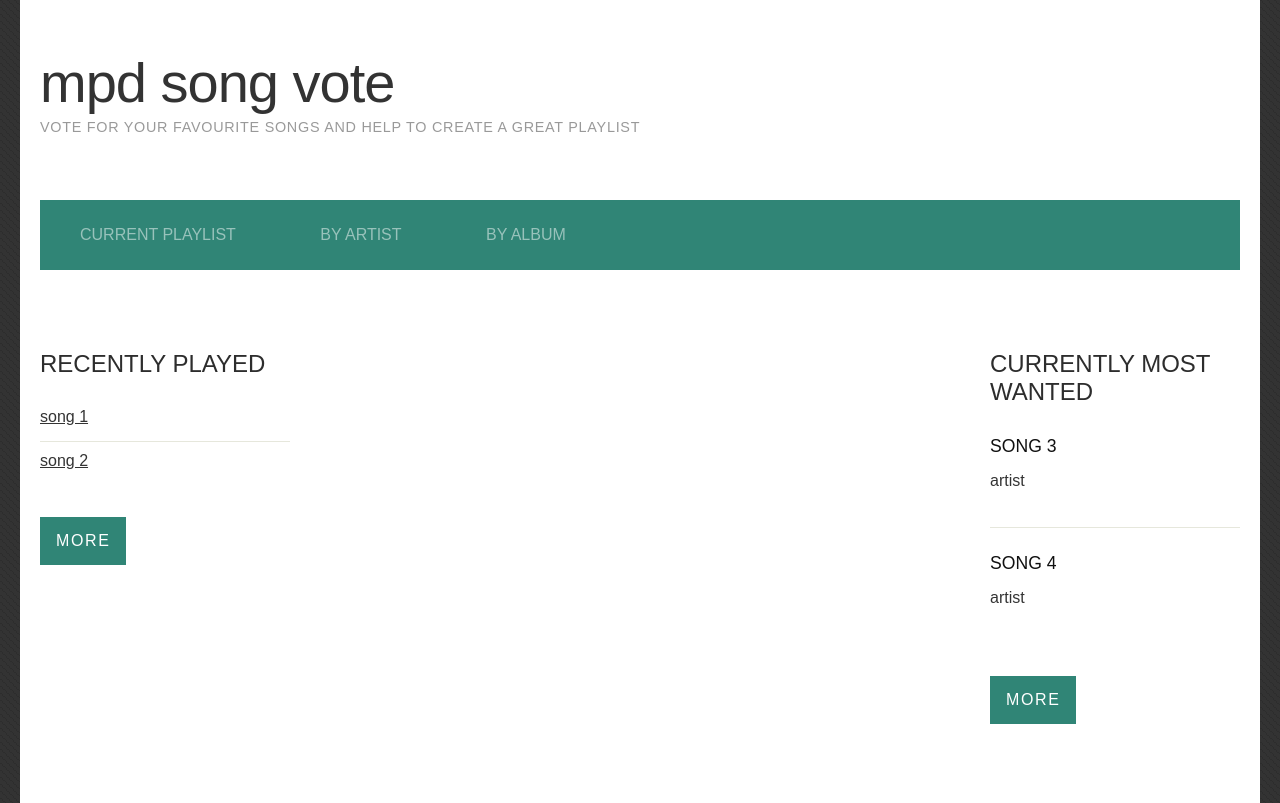
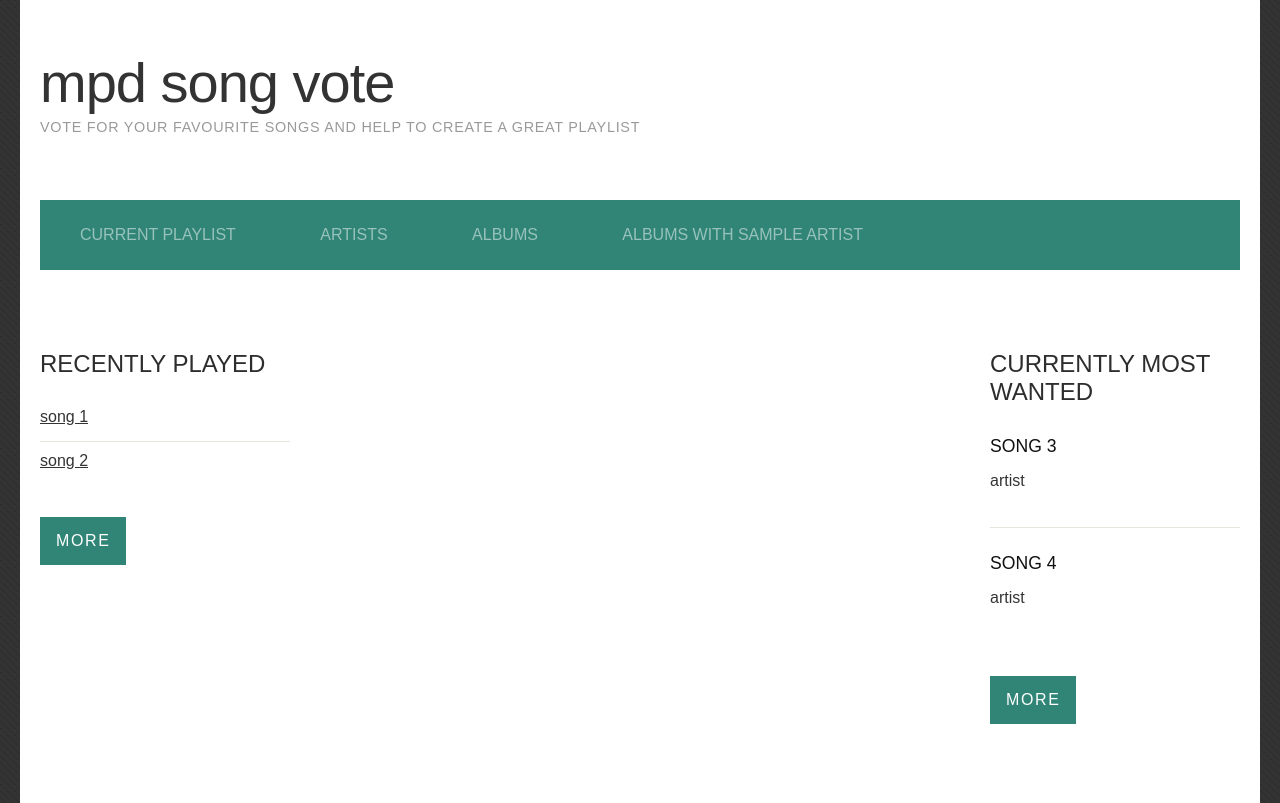
Before and after one commit to allo-/mpdsongvote, a Django app: template templates/base.html in a window 1280 px wide. Shown: the top 803 px of the page. Run offline with Django 3.2, Linux system fonts and the light colour scheme; the template is opened without the code that fills it: most values are stand-ins (such as "Sample title", 1, 10 or a date in 2020).

Commit message:
links in topbar

```diff
--- a/templates/base.html
+++ b/templates/base.html
@@ -38,18 +38,14 @@ Released   : 20131014
                     <a href="{% url 'playlist' %}" accesskey="1" title="">Current Playlist</a>
                     </li>
                 <li class="{% if page == "artists" %}current_page_item{% endif %}">
-                <a href="{% url 'artists' %}" accesskey="1" title="">By Artist</a>
+                <a href="{% url 'artists' %}" accesskey="1" title="">Artists</a>
                 </li>
                 <li class="{% if page == "album_songs" %}current_page_item{% endif %}">
-                <a href="{% url 'albums' %}" accesskey="2" title="">By Album</a>
+                <a href="{% url 'albums' %}" accesskey="2" title="">Albums</a>
                 </li>
-                {% if artist and not album %}
+                {% if artist and album %}
                 <li>
-                    <a href="#" accesskey="3" title="">By Album from {{ artist }}</a>
-                </li>
-                {% elif album and not artist %}
-                <li>
-                    <a href="#" accesskey="3" title="">By Artist on {{ album }}</a>
+                <a href="{% url 'artist_albums' artist %}" accesskey="3" title="">Albums with {{ artist }}</a>
                 </li>
                 {% endif %}
 			</ul>
```
